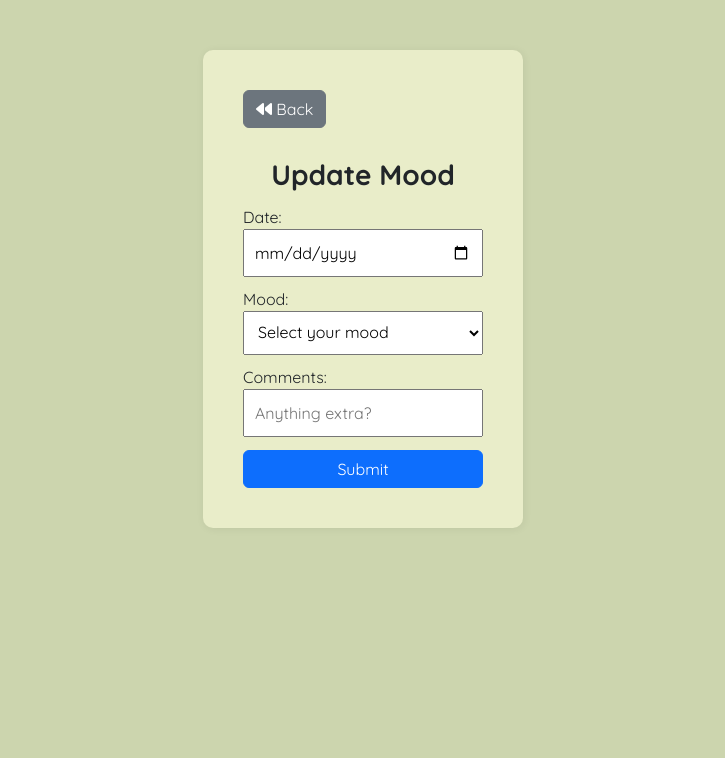
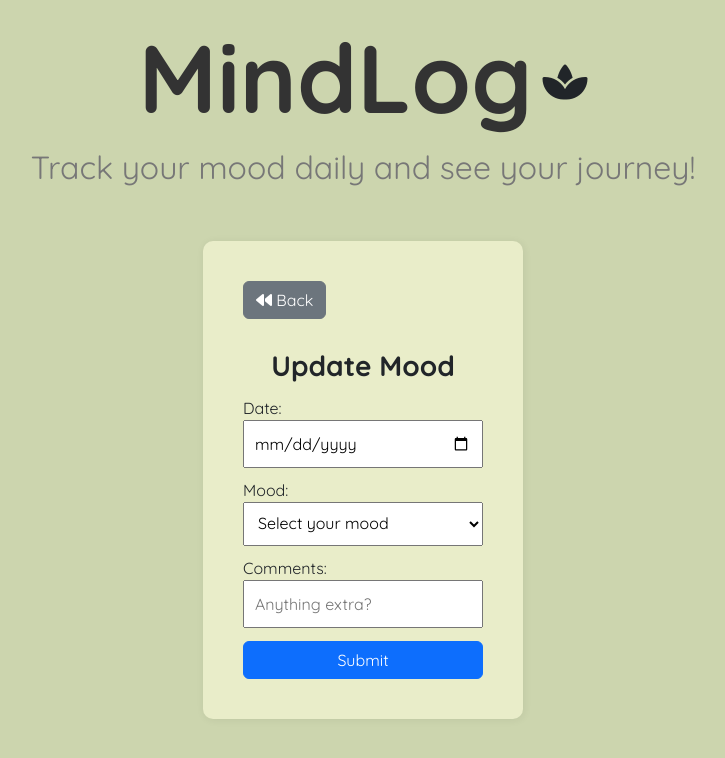
Before and after one commit to ThrishaKopula/mind-log, a React (Create React App) app in the folder client/: page /update/1 in a window 1280 px wide. Shown: the top 758 px of the page, without its empty margins (277-1002 px from the left). Built offline with nearby package versions, Linux system fonts and the light colour scheme; no server answers.

Commit message:
added title and css

```diff
--- a/client/src/App.js
+++ b/client/src/App.js
@@ -3,6 +3,7 @@ import User from './getUser/User';
 import AddUser from './addUser/AddUser';
 import {createBrowserRouter, RouterProvider} from "react-router-dom";
 import Update from './updateUser/Update';
+import Title from './titlePage/Title';
 
 function App() {
   const route = createBrowserRouter([
@@ -21,6 +22,7 @@ function App() {
   ]);
   return (
     <div className="App">
+      <Title mainTitle="MindLog" subTitle="Track your mood daily and see your journey!" />
       <RouterProvider router={route}></RouterProvider>
     </div>
   );
--- a/client/src/getUser/User.jsx
+++ b/client/src/getUser/User.jsx
@@ -1,5 +1,6 @@
 import React, { useEffect, useState } from 'react'
 import "./user.css"
+import Title from '../titlePage/Title';
 import axios from "axios";
 import { Link } from 'react-router-dom';
 import toast from 'react-hot-toast';
@@ -36,10 +37,9 @@ const User = () => {
     const sortedUsers = [...users].sort((a, b) => new Date(a.address) - new Date(b.address));
 
   return (
-    <div className='userTable'>
+        <div className='userTable'>
         <Link to="/add" type="button" class="btn btn-primary">
             <i class="fa-solid fa-circle-plus"></i> Add Mood
-
         </Link>
 
         {users.length === 0?(
@@ -62,7 +62,6 @@ const User = () => {
                 {sortedUsers.map((user, index)=>{
                    return (
                     <tr>
-                        {/* <td>{index+1}</td> */}
                         <td>{formatDateForInput(user.address)}</td>
                         <td>{user.name}</td>
                         <td>{user.email}</td>
--- a/client/src/getUser/user.css
+++ b/client/src/getUser/user.css
@@ -13,8 +13,19 @@
 
 }
 
+.userTable h1{
+    text-align: center;
+
+}
+
+.userTable h3{
+    text-align: center;
+
+}
+
 .userTable table thead th{
     background-color: #FAEDCD;
+    text-align: center;
     /* color: whitesmoke; */
 }
 
--- /dev/null
+++ b/client/src/titlePage/Title.jsx
@@ -0,0 +1,17 @@
+import React from 'react';
+import './title.css';
+
+const Title = ({ mainTitle, subTitle }) => {
+  return (
+    <div className="titleContainer">
+      <div className='titleRow'>
+        <h1 className="mainTitle">{mainTitle}</h1>
+        <i class="fa-solid fa-spa"></i>
+      </div>
+
+      {subTitle && <p className="subTitle">{subTitle}</p>}
+    </div>
+  );
+};
+
+export default Title;
--- /dev/null
+++ b/client/src/titlePage/title.css
@@ -0,0 +1,25 @@
+.titleContainer {
+    text-align: center;
+    margin: 20px;
+}
+
+.titleRow {
+display: flex;
+  justify-content: center; /* optional: to center horizontally */
+  align-items: center;     /* optional: to center vertically */
+  gap: 10px;
+}
+
+.mainTitle {
+    font-size: 96px;
+    font-weight: bold;
+    color: #333;
+}
+
+.subTitle {
+    font-size: 32px;
+    color: #777;
+}
+i.fa-spa {
+    font-size: 40px;
+  }
```
